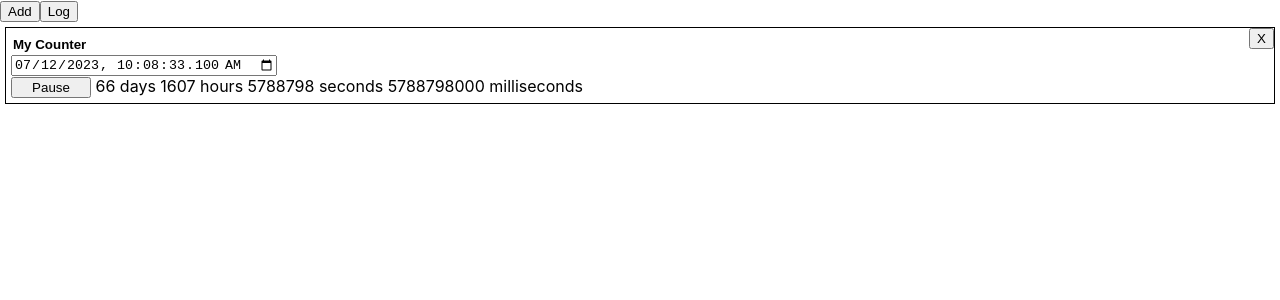
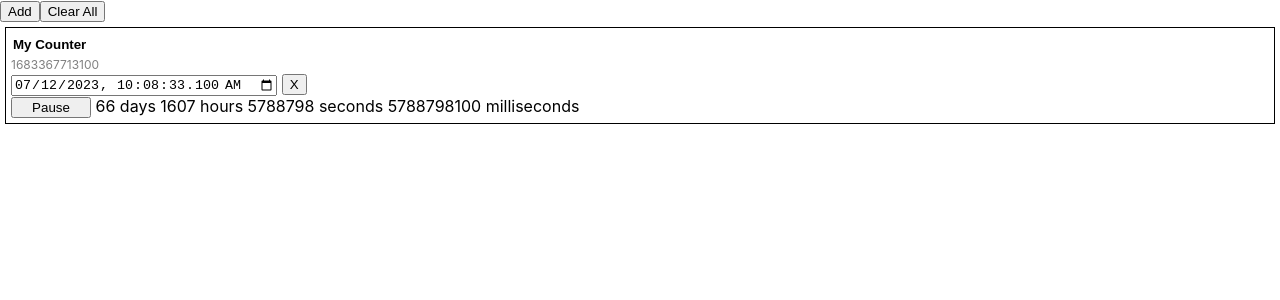
Before and after one commit to arijit-chowdhury-genea/counter, a React (Create React App) app: page / in a window 1280 px wide. Both pictures are taken after a click on the button "Add". Shown: the top 300 px of the page. Built offline with nearby package versions, Linux system fonts and the light colour scheme.

Commit message:
[Mod] Changes 1. remove unit working 2. synchronized <TimeLeft/> rerenders

```diff
--- a/src/App.js
+++ b/src/App.js
@@ -1,5 +1,29 @@
-import { useRef, useEffect, useState } from 'react';
+import { useRef, useEffect, useState, useCallback } from 'react';
 import './App.css';
+
+let global_callbacks = [];
+
+function do_the_needful() {
+  for (let i = 0; i < global_callbacks.length; i++) {
+    global_callbacks[i].callback();
+  }
+}
+
+function register_callback({ id, callback }) {
+  const index = global_callbacks.findIndex((elem) => elem.id === id);
+  if (index === -1) {
+    global_callbacks.push({ id, callback });
+  }
+}
+
+function deregister_callback(id) {
+  console.log(global_callbacks, id);
+  global_callbacks = global_callbacks.filter((elem) => elem.id !== id);
+}
+
+let global_timer_id = setInterval(() => {
+  do_the_needful();
+}, 1000);
 
 const year = new Date().getFullYear();
 
@@ -17,100 +41,148 @@ const ACTION = {
 
 function App() {
 
+  const [units, set_units] = useState([]);
+
+  const on_time_change = (id, time) => {
+
+    set_units(
+      units.map((unit) => {
+        if (unit.id !== id) {
+          return unit;
+        } else {
+          return {
+            ...unit,
+            time,
+          };
+        }
+      }),
+    );
+
+  };
+
+  const on_name_change = (id, name) => {
+
+    set_units(
+      units.map((unit) => {
+        if (unit.id !== id) {
+          return unit;
+        } else {
+          return {
+            ...unit,
+            name,
+          };
+        }
+      }),
+    );
+
+  };
+
   const remove_unit = (id) => {
-    let duplicate = [...units];
-    const index = duplicate.findIndex((elem) => id === elem.id);
-    if (index !== -1) {
-      duplicate.splice(index, 1);
-      set_units(duplicate);
-    }
+    let new_state = units.filter((item) => item.id !== id);
+    set_units(new_state);
   }
 
-  const [units, set_units] = useState([]);
-
   const add_units = () => {
-
+    let new_state = [];
+    for (let i = 0; i < units.length; i++) {
+      new_state.push({
+        ...units[i],
+      });
+    }
     const id = Date.now();
-    let duplicate = units.concat([{
+    new_state.push({
       id,
-      component: <SelfContainedUnit
-        id={id}
-        key={id}
-        remove_unit={remove_unit}
-      />
-    }]);
-    set_units(duplicate);
-
+      name: 'My Counter',
+      time: get_default_date(),
+    });
+    set_units(new_state);
   }
 
-  const render_units = () => {
-    return units.map((item) => item.component);
-  }
+  const render_units = useCallback(() => {
+    return units.map(
+      (item) => <SelfContainedUnit
+        id={item.id}
+        key={item.id}
+        name={item.name}
+        time={item.time}
+        remove_unit={remove_unit}
+        on_time_change={on_time_change}
+        on_name_change={on_name_change}
+      />
+    );
+  }, [units]);
 
-  const log = () => {
-    console.log(units);
+  const reset = () => {
+    set_units([]);
   }
 
   return (
     <>
       <button onClick={add_units}>Add</button>
-      <button onClick={log}>Log</button>
+      <button onClick={reset}>Clear All</button>
       {render_units()}
     </>
   );
 
 }
 
-function SelfContainedUnit(params) {
-
-  const [time, set_time] = useState(get_default_date());
-  const [name, set_name] = useState("My Counter");
-
+function SelfContainedUnit(props) {
 
   const on_date_change = (d) => {
-
     const date = new Date(
       d.target.value + 'Z',
     );
 
     if (!isNaN(date.getTime())) {
 
-      set_time(date);
+      console.log('date changed', 'valid', d.target.value, date);
+      props.on_time_change(
+        props.id,
+        date,
+      );
+
+    } else {
+
+      console.log('date changed', 'invalid', d.target.value, date);
 
     }
   };
 
   const on_name_change = (e) => {
 
-    set_name(e.target.value)
+    props.on_name_change(
+      props.id,
+      e.target.value,
+    );
 
   }
 
   const remove = () => {
-    params.remove_unit(params.id);
+    props.remove_unit(props.id);
   }
 
   return (
-    <div style={{ position: "relative", padding: "5px", margin: "5px", border: "1px solid black" }}>
+    <div style={{ padding: "5px", margin: "5px", border: "1px solid black" }}>
       <input
         type='text'
-        value={name}
+        value={props.name}
         onChange={on_name_change}
         style={{ border: "none", fontWeight: "bold" }}
       />
       <br/>
+      <span style={{ fontSize: "12px", color: "gray" }}>{props.id}</span>
+      <br/>
       <input
         type='datetime-local'
-        value={format_input_time(time)}
+        value={format_input_time(props.time)}
         onChange={on_date_change}
       />
       &nbsp;
       <button
-        style={{ position: "absolute", top: 0, right: 0 }}
         onClick={remove}
       >X</button>
       <br/>
-      <TimeLeft time={time} />
+      <TimeLeft id={props.id} time={props.time} />
     </div>
   );
 
@@ -125,13 +197,15 @@ function TimeLeft(params) {
   );
   let timer_id = useRef();
 
+  const callbackRef = () => {
+    set_time_left(calculate_remaining_milliseconds(params.time));
+  };
+
   useEffect(() => {
 
     stop_timer();
 
-    set_time_left(
-      calculate_remaining_milliseconds(params.time),
-    );
+    callbackRef();
 
     start_timer();
 
@@ -151,25 +225,16 @@ function TimeLeft(params) {
 
   const start_timer = () => {
 
-    if (timer_id.current) {
-
-      stop_timer();
-
-    }
-
-    timer_id.current = setInterval(() => {
-
-      set_time_left(
-        calculate_remaining_milliseconds(params.time),
-      );
-
-    }, interval);
+    register_callback({
+      id: params.id,
+      callback: callbackRef,
+    });
 
   };
 
   const stop_timer = () => {
 
-    clearInterval(timer_id.current);
+    deregister_callback(params.id);
 
   }
 
```
